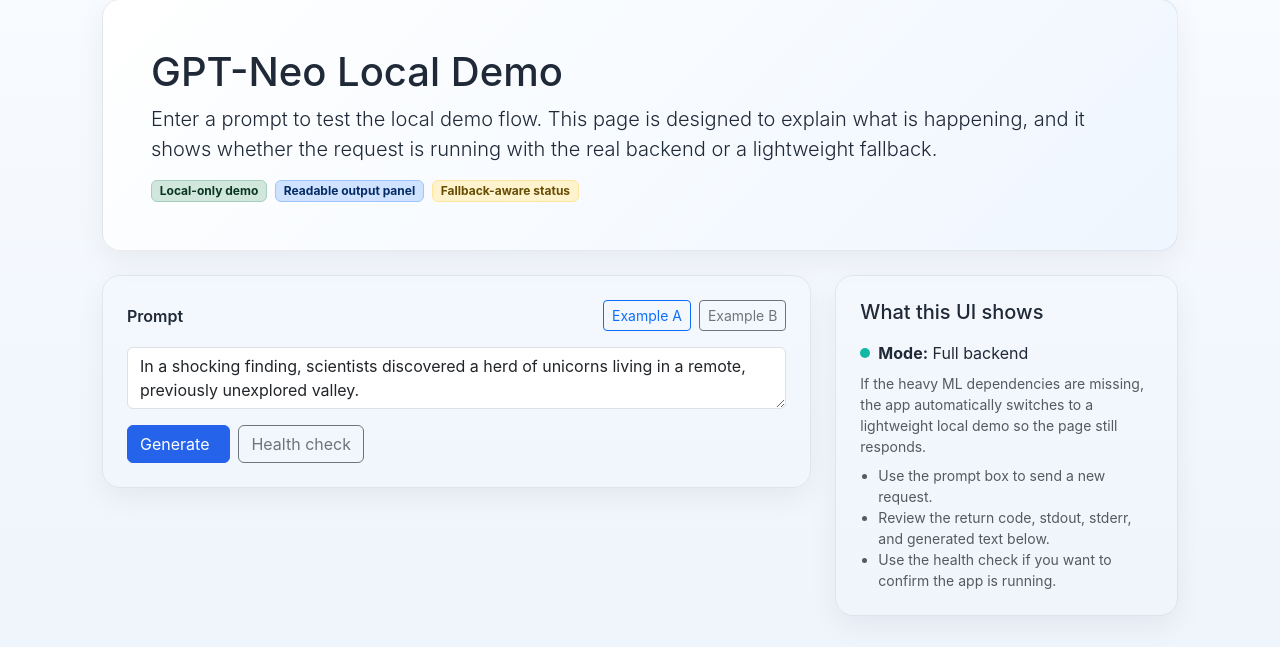
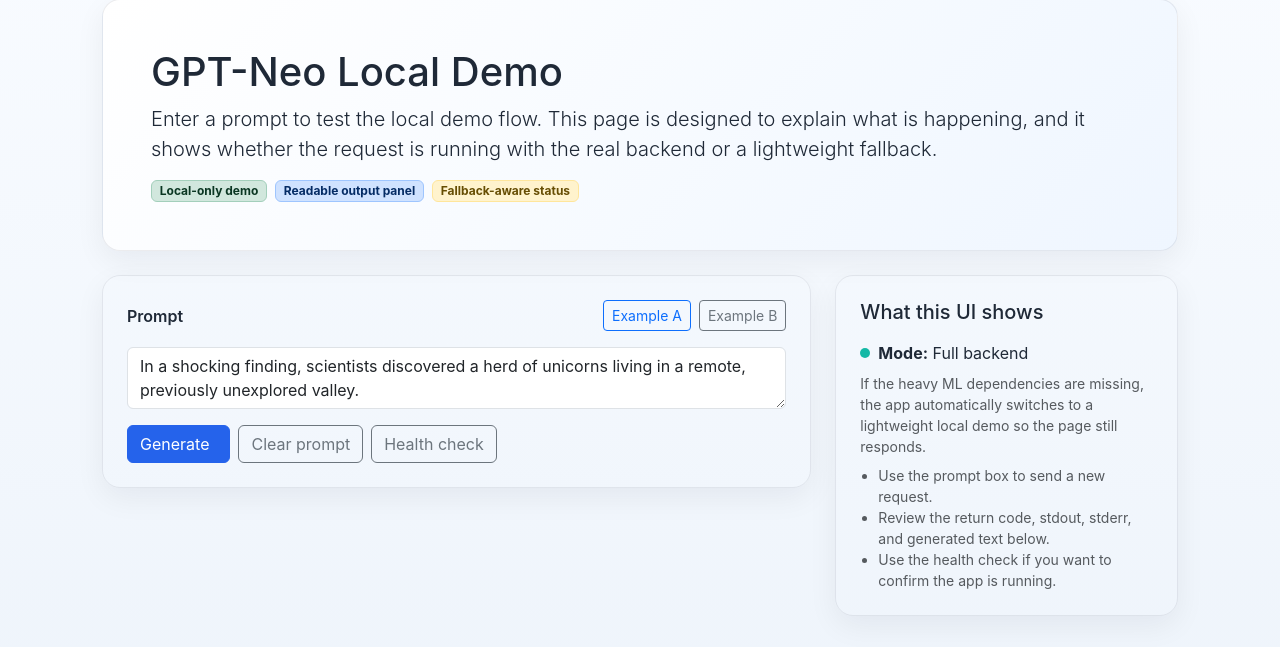
Before and after one commit to faridkhan02/gpt-neo-modern, a Flask app: page / in a window 1280 px wide. Shown: the part 41-688 px from the top of the page. Run offline with Flask 2, Linux system fonts and the light colour scheme.

Commit message:
Add clear prompt action to save repeat typing

```diff
--- a/gpt-neo/templates/index.html
+++ b/gpt-neo/templates/index.html
@@ -136,6 +136,7 @@
                   <span class="me-2">Generate</span>
                   <span class="spinner-border spinner-border-sm d-none" role="status" aria-hidden="true"></span>
                 </button>
+                <button id="clearBtn" type="button" class="btn btn-outline-secondary">Clear prompt</button>
                 <a href="/health" class="btn btn-outline-secondary">Health check</a>
               </div>
             </form>
@@ -242,6 +243,8 @@
         });
       });
 
+      const clearButton = document.getElementById('clearBtn');
+
       if (copyButton && generatedResult) {
         copyButton.addEventListener('click', async () => {
           const output = generatedResult.textContent.trim();
@@ -264,6 +267,14 @@
         });
       }
 
+      if (clearButton) {
+        clearButton.addEventListener('click', () => {
+          const prompt = document.getElementById('prompt');
+          prompt.value = '';
+          prompt.focus();
+        });
+      }
+
       if (form) {
         form.addEventListener('submit', () => {
           button.disabled = true;
```
